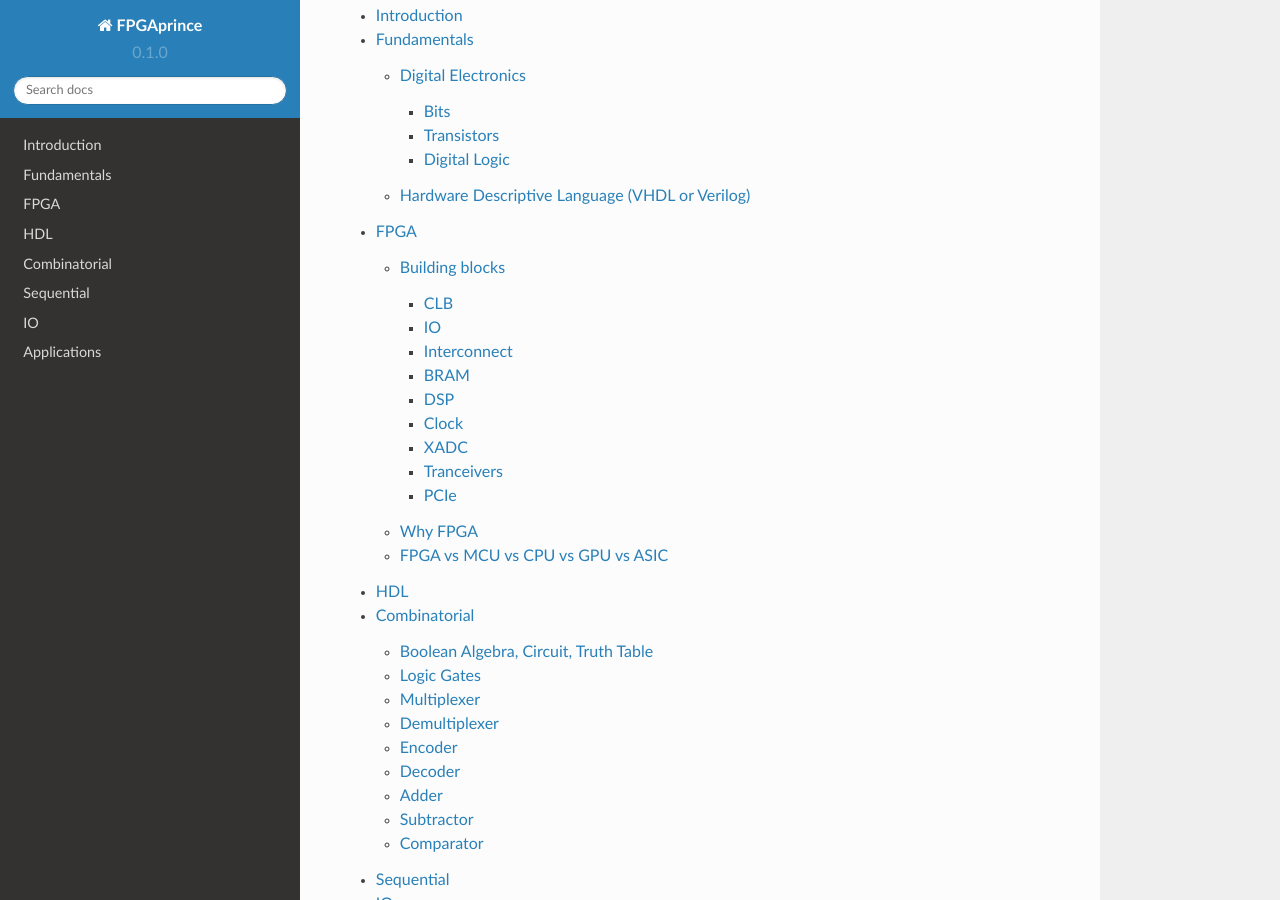
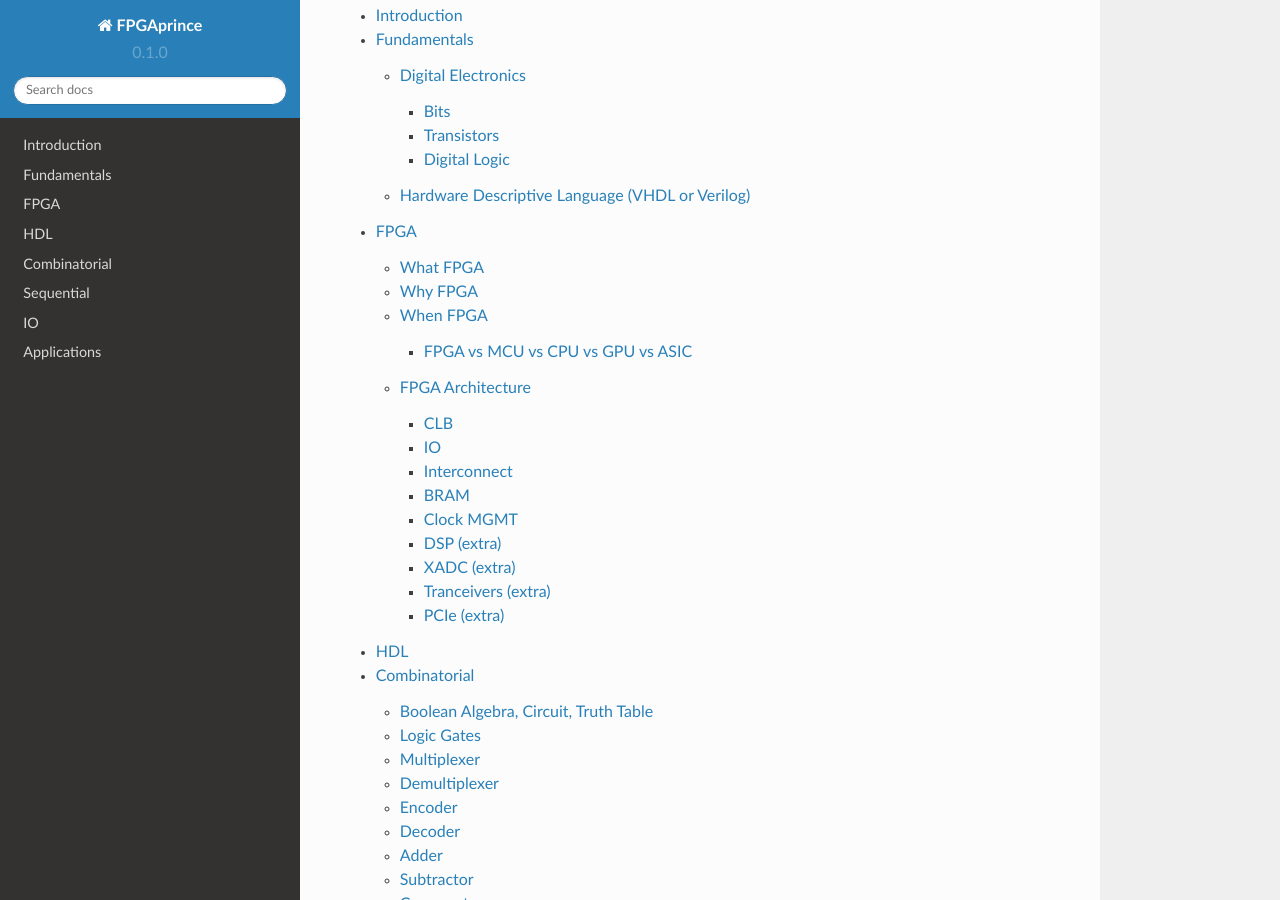
Before and after one commit to fpgaprince/rtd, a Sphinx documentation site: the page built from docs/source/index.rst, in a window 1280 px wide and 900 px high, scrolled down 417 px. Built offline with Sphinx 7.4.7 and the Read the Docs theme 2.0.0, drawn with Linux system fonts in a browser that asks for light colours; some of the changed lines change nothing that is shown.

Commit message:
checking preview

```diff
--- a/docs/source/fpga.rst
+++ b/docs/source/fpga.rst
@@ -3,8 +3,26 @@ FPGA
 
 At the time of writing, focused on Xilinx FPGAs.
 
+What FPGA
+***********************
+|A chip we pre defined/available building blocks. Your job as a developer is to create the connection between the blocks
+|to create some sort of functionality which accomplish some task/application.
 
-Building blocks
+Why FPGA
+***********************
+Reconfigurability, parallelism, throughput.
+I think we have to say throughput, because there are chips faster, but they don't or aren't capable of taking advantage of parallism.
+
+When FPGA
+**********************************************
+FPGA vs MCU vs CPU vs GPU vs ASIC
+==============================================
+In general, it depends on your application, performance requirements and cost constraints.
+
+
+
+
+FPGA Architecture
 ***********************
 
 CLB
@@ -19,25 +37,17 @@ Interconnect
 BRAM
 =======================
 
-DSP
+Clock MGMT
 =======================
 
-Clock
+DSP (extra)
 =======================
 
-XADC
+XADC (extra)
 =======================
 
-Tranceivers
+Tranceivers (extra)
 =======================
 
-PCIe
+PCIe (extra)
 =======================
-
-
-
-Why FPGA
-***********************
-
-FPGA vs MCU vs CPU vs GPU vs ASIC
-**********************************************
```
